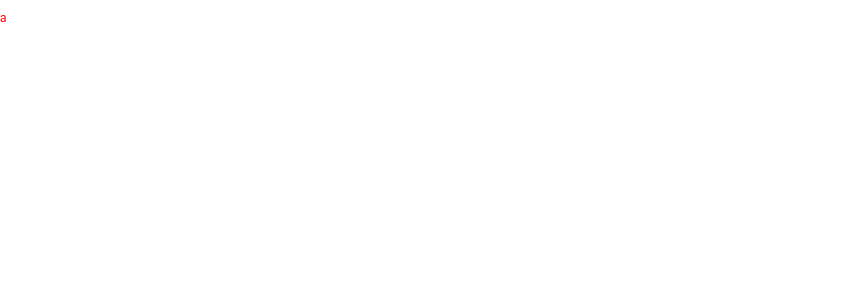
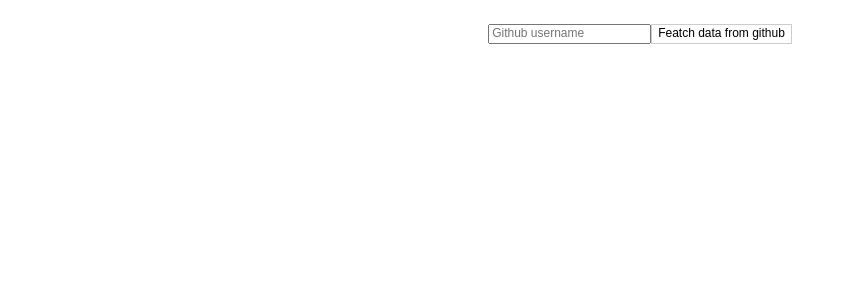
Before and after one commit to szujak/redux-presentation, a React app: page / in a window 1280 px wide. Shown: the top 300 px of the page, without its empty margins (0-854 px from the left). Built offline with nearby package versions, Linux system fonts and the light colour scheme; the HTML template or start-up script is replaced by a standard one.

Commit message:
Basic store config (#3)

```diff
--- /dev/null
+++ b/src/modules/components/Form/index.css
@@ -0,0 +1,19 @@
+.form {
+  display: flex;
+  padding: 2rem;
+  justify-content: center;
+}
+
+.form__input {
+  outline: 0;
+}
+
+.form__button {
+  cursor: pointer;
+  border: 1px solid #cccccc;
+  outline: 0;
+  appearance: none;
+  border-radius: 0;
+  background-color: transparent;
+  -webkit-appearance: none;
+}
--- /dev/null
+++ b/src/modules/components/Form/index.js
@@ -0,0 +1,53 @@
+import PropTypes from 'prop-types'
+import React, { Component } from 'react'
+
+import styles from './index.css'
+
+export default class App extends Component {
+  constructor (props, context) {
+    super(props, context)
+
+    this.onSubmit = this.onSubmit.bind(this)
+  }
+
+  onSubmit (e) {
+    e.preventDefault()
+
+    const formData = new FormData(e.target)
+    const username = formData.get('username')
+
+    if (username.length) {
+      this.props.onSubmit(username)
+    }
+  }
+
+  render () {
+    return (
+      <form
+        onSubmit={this.onSubmit}
+        className={styles.form}
+      >
+        <input
+          type="text"
+          name="username"
+          className={styles.form__input}
+          placeholder="Github username"
+        />
+        <button
+          type="submit"
+          className={styles.form__button}
+        >
+          Featch data from github
+        </button>
+      </form>
+    )
+  }
+}
+
+App.propTypes = {
+  onSubmit: PropTypes.func.isRequired
+}
+
+App.defaultProps = {
+  onSubmit: (data) => console.log(data)
+}
--- a/src/modules/containers/App.css
+++ b/src/modules/containers/App.css
@@ -3,7 +3,3 @@ html {
   font-family: 'Roboto', sans-serif;
   line-height: 1;
 }
-
-.test {
-  color: red;
-}
--- a/src/modules/containers/App.jsx
+++ b/src/modules/containers/App.jsx
@@ -1,9 +1,37 @@
 import 'normalize.css'
-import styles from './App.css'
-import React, { Component } from 'react'
+import { connect } from 'react-redux'
+import React, { Component, Fragment } from 'react'
 
-export default class App extends Component {
+import './App.css'
+import Form from '../components/Form'
+import { getData } from '../store/actions/data-actions'
+
+class App extends Component {
+  constructor (props, context) {
+    super(props, context)
+
+    this.onFormSubmit = this.onFormSubmit.bind(this)
+  }
+
+  onFormSubmit (username) {
+    this.props.getData(username)
+  }
+
   render () {
-    return <p className={styles.test}>a</p>
+    return (
+      <Fragment>
+        <Form onSubmit={this.onFormSubmit} />
+      </Fragment>
+    )
   }
 }
+
+const mapStateToProps = (state) => ({
+  appData: state.appData
+})
+
+const mapDispatchToProps = (dispatch) => ({
+  getData: () => dispatch(getData())
+})
+
+export default connect(mapStateToProps, mapDispatchToProps)(App)
--- a/src/modules/index.jsx
+++ b/src/modules/index.jsx
@@ -1,9 +1,15 @@
 import React from 'react'
 import ReactDOM from 'react-dom'
+import { Provider } from 'react-redux'
 
 import App from './containers/App'
+import configureStore from './store'
+
+const store = configureStore()
 
 ReactDOM.render(
-  <App />,
+  <Provider store={store}>
+    <App />
+  </Provider>,
   document.getElementById('root')
 )
--- /dev/null
+++ b/src/modules/store/actions/data-actions.js
@@ -0,0 +1,14 @@
+import { FETCHING_DATA, FETCHING_DATA_SUCCESS, FETCHING_DATA_FAILURE } from '../constants'
+
+export const getData = (username) => ({
+  type: FETCHING_DATA
+})
+
+export const getDataSuccess = (payload) => ({
+  type: FETCHING_DATA_SUCCESS,
+  payload
+})
+
+export const getDataFailure = () => ({
+  type: FETCHING_DATA_FAILURE
+})
--- /dev/null
+++ b/src/modules/store/constants/index.js
@@ -0,0 +1,3 @@
+export const FETCHING_DATA = 'FETCHING_DATA'
+export const FETCHING_DATA_SUCCESS = 'FETCHING_DATA_SUCCESS'
+export const FETCHING_DATA_FAILURE = 'FETCHING_DATA_FAILURE'
--- /dev/null
+++ b/src/modules/store/index.js
@@ -0,0 +1,8 @@
+import { createStore } from 'redux'
+
+import reducers from './reducers'
+
+export default () => createStore(
+  reducers,
+  window && window.__REDUX_DEVTOOLS_EXTENSION__ && window.__REDUX_DEVTOOLS_EXTENSION__()
+)
--- /dev/null
+++ b/src/modules/store/reducers/data-reducer.js
@@ -0,0 +1,33 @@
+import { FETCHING_DATA, FETCHING_DATA_SUCCESS, FETCHING_DATA_FAILURE } from '../constants'
+
+const initialState = {
+  data: [],
+  error: false,
+  isFetching: false,
+  dataFetched: false
+}
+
+export default function dataReducer (state = initialState, {data, type}) {
+  switch (type) {
+    case FETCHING_DATA:
+      return {
+        ...state,
+        data: [],
+        isFetching: true
+      }
+    case FETCHING_DATA_SUCCESS:
+      return {
+        ...state,
+        data,
+        isFetching: false
+      }
+    case FETCHING_DATA_FAILURE:
+      return {
+        ...state,
+        error: true,
+        isFetching: false
+      }
+    default:
+      return state
+  }
+}
--- /dev/null
+++ b/src/modules/store/reducers/index.js
@@ -0,0 +1,7 @@
+import { combineReducers } from 'redux'
+
+import appData from './data-reducer'
+
+export default combineReducers({
+  appData
+})
```
Also changed, not shown: package.json (+10 -1 lines), .babelrc, 2 other files (tests, documents, lock files or other folders).
